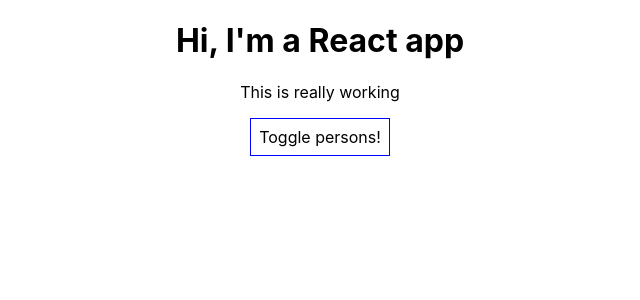
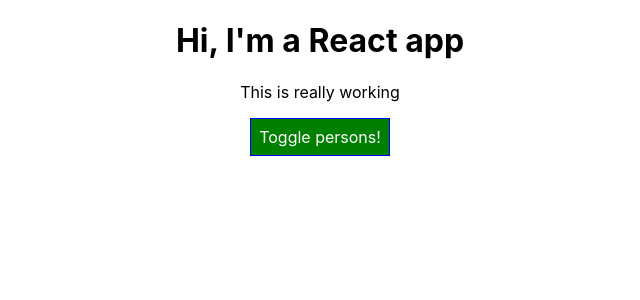
Before and after one commit to Xalsar/react-course, a React (Create React App) app: page / in a window 1280 px wide. Shown: the top 300 px of the page, without its empty margins (320-960 px from the left). Built offline with nearby package versions, Linux system fonts and the light colour scheme.

Commit message:
Lecture 65

```diff
--- a/src/App.js
+++ b/src/App.js
@@ -40,6 +40,15 @@
 
     let persons = null
 
+    const style = {
+      backgroundColor: 'green',
+      color: 'white',
+      font: 'inherit',
+      border: '1px solid blue',
+      padding: '8px',
+      curson: 'pointer'
+    }
+
     if (this.state.showPersons) {
       persons = (
         <div>
@@ -52,14 +61,8 @@
               changed={(event) => this.nameChangedHandler(event, person.id)} />
           })}
         </div>)
-    }
 
-    const style = {
-      backgroundColor: 'white',
-      font: 'inherit',
-      border: '1px solid blue',
-      padding: '8px',
-      curson: 'pointer'
+      style.backgroundColor = 'red'
     }
 
     return (
```
